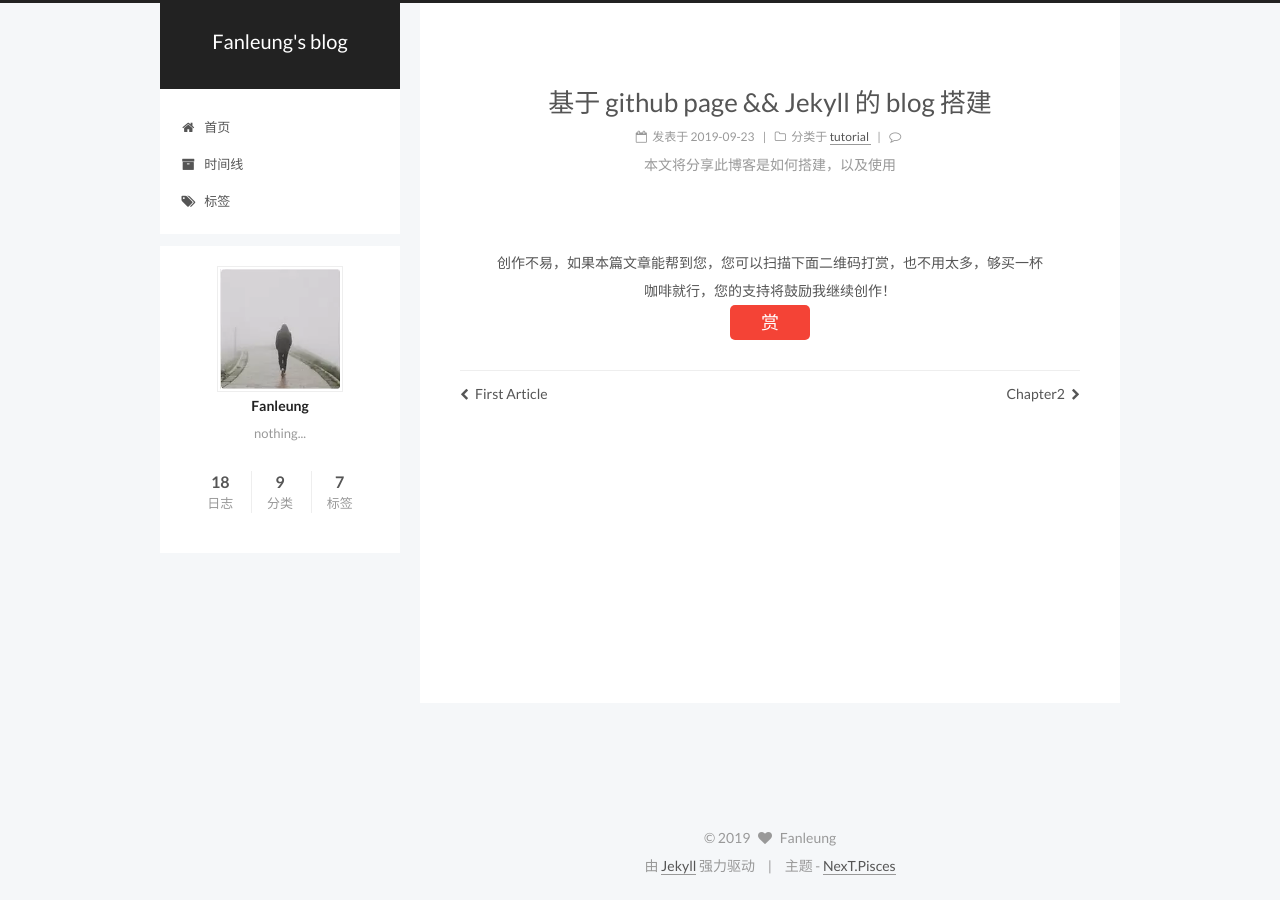
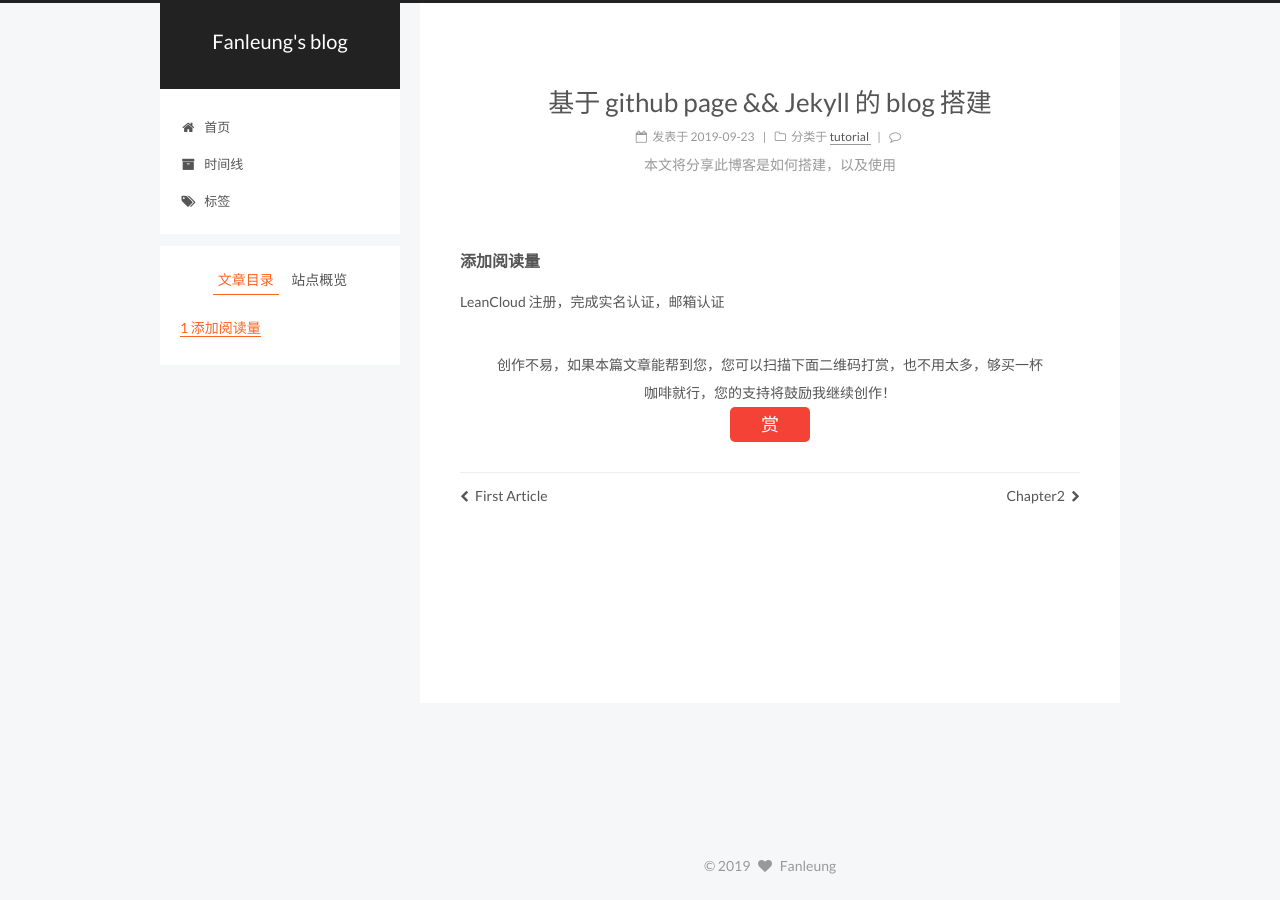
Before and after one commit to fanleung/fanleung.github.io, a Jekyll site: the page built from _posts/2019-09-23-jekyll.md, in a window 1280 px wide. Built offline with Jekyll 4.4.1, drawn with Linux system fonts in a browser that asks for light colours; comment, search, counter and statistics services are not loaded; part of the change alters nothing that is shown.

Commit message:
添加文章阅读量功能

```diff
--- a/_config.yml
+++ b/_config.yml
@@ -92,7 +92,8 @@ rss: false
 authoricon: heart
 
 # Footer `powered-by` and `theme-info` copyright
-copyright: true
+# 底下显示 powered-by 和 主题 由来
+copyright: false
 
 # ---------------------------------------------------------------
 # SEO Settings
@@ -489,8 +490,8 @@ rating:
 # You can visit https://leancloud.cn get AppID and AppKey.
 leancloud_visitors:
   enable: false
-  app_id: #<app_id>
-  app_key: #<app_key>
+  app_id: 8t0RzmS6J6rI60h1JDAeXeCa-gzGzoHsz
+  app_key: im5ytKGJxe5XwDy7CLj6CYIx
 
 # Show PV/UV of the website/page with busuanzi.
 # Get more information on http://ibruce.info/2015/04/04/busuanzi/
--- a/_posts/2019-09-23-jekyll.md
+++ b/_posts/2019-09-23-jekyll.md
@@ -5,3 +5,7 @@ categories:
  - tutorial
 tags:
 ---
+
+#### 添加阅读量
+LeanCloud
+注册，完成实名认证，邮箱认证
```
